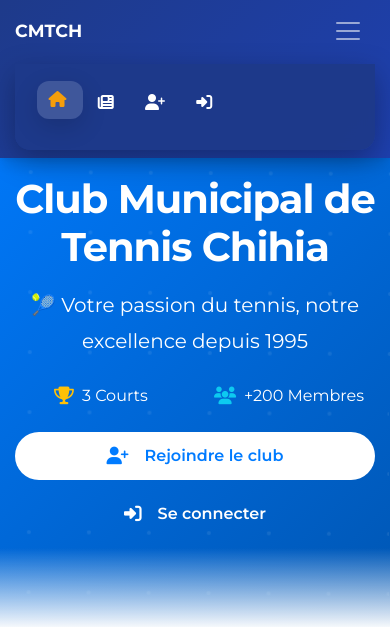
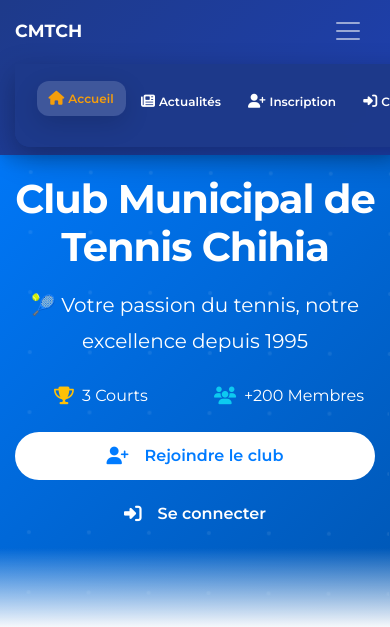
Before and after one commit to anouarsurvive/cmtch, a FastAPI app: page / in a window 390 px wide, after a click that opens the changed part. Shown: the top 627 px of the page. Run offline with FastAPI, Linux system fonts and the light colour scheme; data that the repository does not hold is empty; some libraries are stand-ins or nearby versions.

Commit message:
Correction finale de la duplication des raccourcis - suppression des classes d-none d-sm-inline

```diff
--- a/static/css/custom.css
+++ b/static/css/custom.css
@@ -160,7 +160,7 @@ a:hover {
         box-shadow: 0 0 0 0.2rem rgba(251, 191, 36, 0.25);
     }
 
-    /* Navigation principale sur mobile - icônes seulement */
+    /* Navigation principale sur mobile */
     .navbar-nav .nav-item .nav-link {
         padding: 8px 12px !important;
         font-size: 14px;
@@ -168,6 +168,17 @@ a:hover {
 
     .navbar-nav .nav-item .nav-link i {
         font-size: 16px;
+    }
+
+    /* Masquer le texte sur très petits écrans */
+    @media (max-width: 575.98px) {
+        .navbar-nav .nav-item .nav-link {
+            font-size: 12px;
+        }
+
+        .navbar-nav .nav-item .nav-link i {
+            font-size: 14px;
+        }
     }
 }
 
--- a/templates/layout.html
+++ b/templates/layout.html
@@ -80,15 +80,15 @@
             <!-- Menu de navigation - responsive -->
             <div class="collapse navbar-collapse" id="navbarNav">
                 <ul class="navbar-nav ms-auto">
-                    <!-- Navigation principale - visible sur tous les écrans -->
+                    <!-- Navigation principale -->
                     <li class="nav-item">
                         <a class="nav-link" href="/">
-                            <i class="fas fa-home me-1"></i><span class="d-none d-sm-inline">Accueil</span>
+                            <i class="fas fa-home me-1"></i>Accueil
                         </a>
                     </li>
                     <li class="nav-item">
                         <a class="nav-link" href="/articles">
-                            <i class="fas fa-newspaper me-1"></i><span class="d-none d-sm-inline">Actualités</span>
+                            <i class="fas fa-newspaper me-1"></i>Actualités
                         </a>
                     </li>
 
@@ -96,12 +96,12 @@
                         <!-- Utilisateur non connecté -->
                         <li class="nav-item">
                             <a class="nav-link" href="/inscription">
-                                <i class="fas fa-user-plus me-1"></i><span class="d-none d-sm-inline">Inscription</span>
+                                <i class="fas fa-user-plus me-1"></i>Inscription
                             </a>
                         </li>
                         <li class="nav-item">
                             <a class="nav-link" href="/connexion">
-                                <i class="fas fa-sign-in-alt me-1"></i><span class="d-none d-sm-inline">Connexion</span>
+                                <i class="fas fa-sign-in-alt me-1"></i>Connexion
                             </a>
                         </li>
                     {% else %}
```
